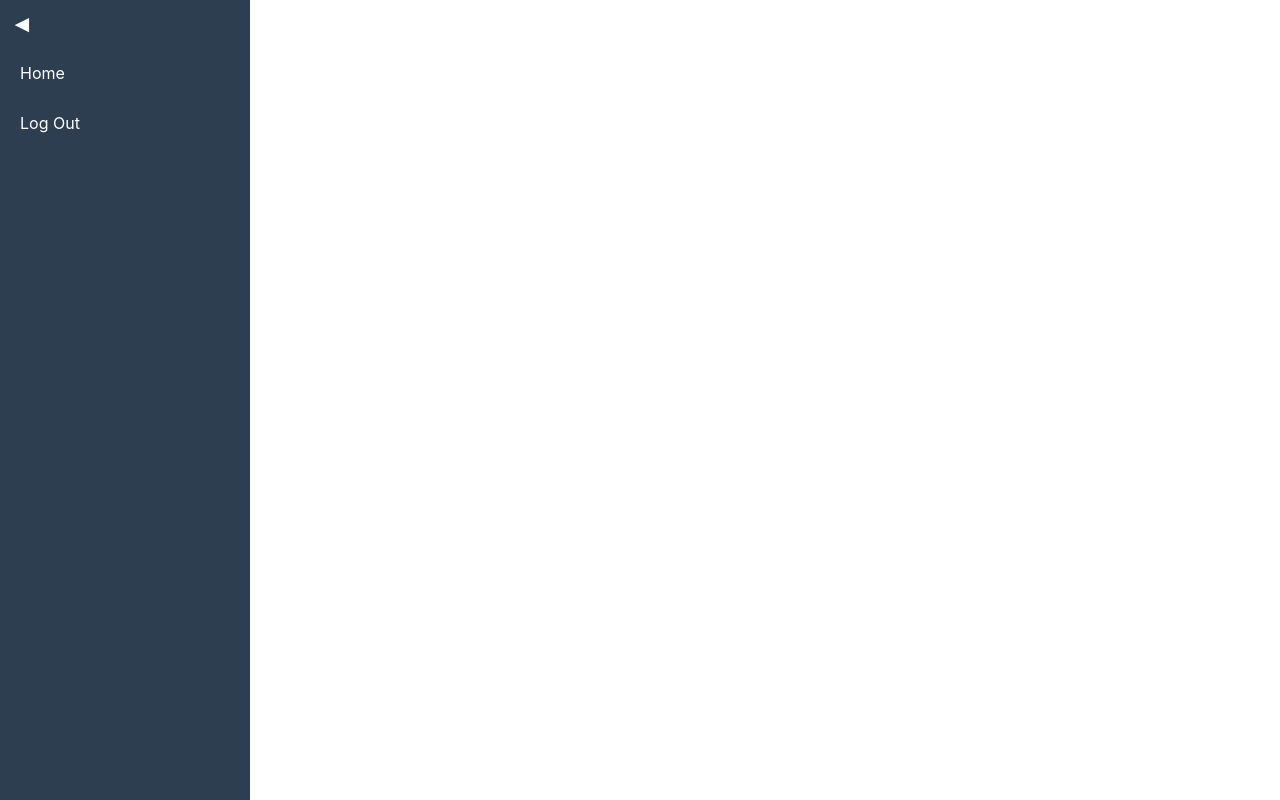
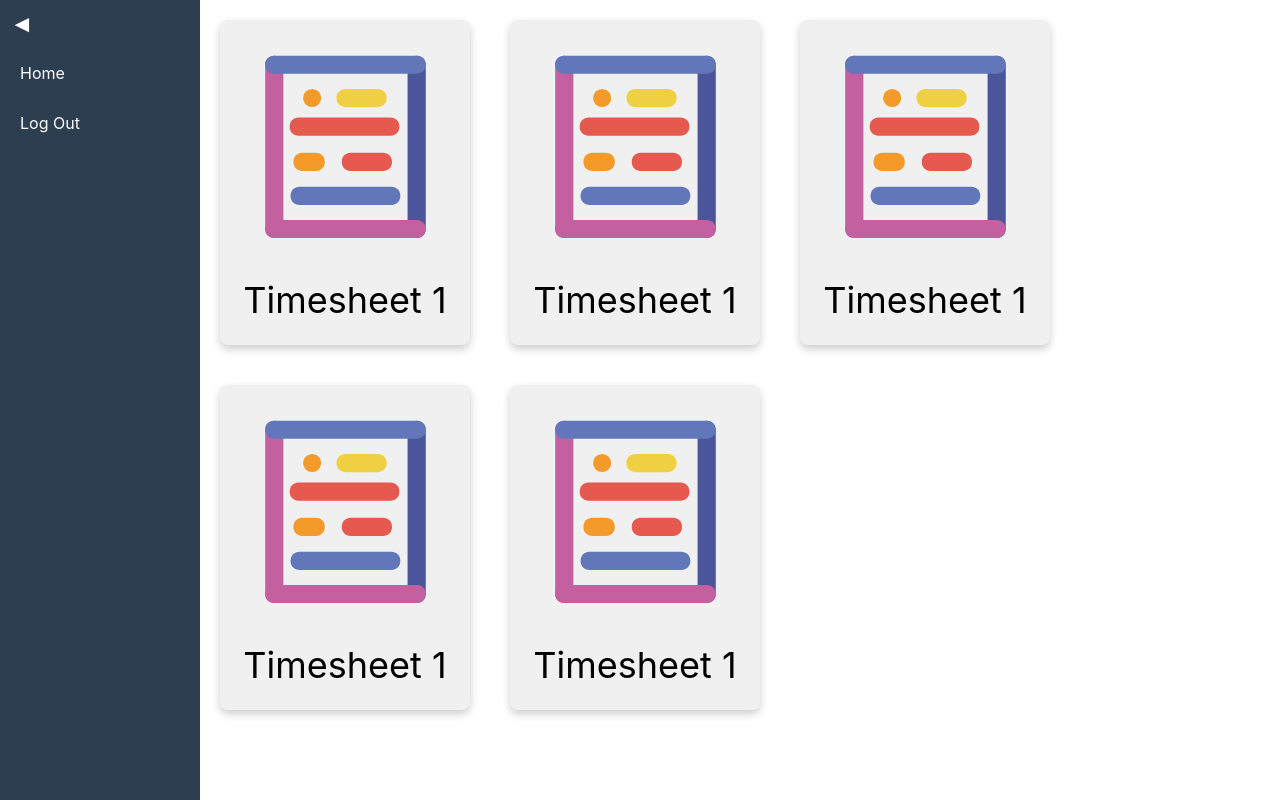
Before and after one commit to Yunikuna-Joey/Accrualify, a React (Create React App) app in the folder client/: page /home in a window 1280 px wide. Built offline with nearby package versions, Linux system fonts and the light colour scheme; no server answers.

Commit message:
feat(ui): Created info tiles for various timesheets

```diff
--- a/client/src/components/SideMenu/SideMenu.module.css
+++ b/client/src/components/SideMenu/SideMenu.module.css
@@ -1,5 +1,5 @@
 .sidemenu {
-    width: 250px;
+    width: 200px;
     height: 100vh;
     background-color: #2c3e50;
     color: white;
--- /dev/null
+++ b/client/src/components/TimesheetCard/TimesheetCard.js
@@ -0,0 +1,15 @@
+import React from 'react';
+import styles from './TimesheetCard.module.css';
+
+export default function TimesheetCard({ timesheetObject }) {
+    return (
+        <div className={styles.cardCtn}>
+            <div className={styles.iconTile}>
+                <img src="/document.svg" alt="document" />
+                <div className={styles.metadata}>
+                    <p> { timesheetObject.name } </p>
+                </div>
+            </div>
+        </div>
+    )
+}
--- /dev/null
+++ b/client/src/components/TimesheetCard/TimesheetCard.module.css
@@ -0,0 +1,32 @@
+.cardCtn {
+    display: flex;
+    justify-content: left;
+    align-items: left;
+    margin: 20px;
+}
+
+.iconTile {
+    width: 250px;
+    height: 300px;
+    background-color: #f0f0f0;
+    display: flex;
+    flex-direction: column;
+    justify-content: center;
+    align-items: center;
+    border-radius: 8px;
+    box-shadow: 0 4px 8px rgba(0, 0, 0, 0.2);
+    transition: box-shadow 0.3s ease;
+    padding-top: 25px;
+}
+
+.iconTile:hover {
+    box-shadow: 0 6px 12px rgba(0, 0, 0, 0.3); /* Enhanced shadow on hover */
+}
+
+.metadata {
+    font-size: 36px;
+}
+
+.iconTile img {
+    padding-top: 20px;
+}
--- a/client/src/pages/HomePage/HomePage.js
+++ b/client/src/pages/HomePage/HomePage.js
@@ -1,11 +1,22 @@
 import React from "react";
 import styles from "./HomePage.module.css";
 import SideMenu from "../../components/SideMenu/SideMenu";
+import TimesheetCard from "../../components/TimesheetCard/TimesheetCard";
 
 export default function HomePage() {
+    const testObject = { name: "Timesheet 1" };
+
     return (
-        <div>
+        <div className={styles.parentCtn}>
             <SideMenu />
+
+            <TimesheetCard timesheetObject={testObject} />
+            <TimesheetCard timesheetObject={testObject} />
+            <TimesheetCard timesheetObject={testObject} />
+            <TimesheetCard timesheetObject={testObject} />
+            <TimesheetCard timesheetObject={testObject} />
+
+
         </div>
     )
 }
--- a/client/src/pages/HomePage/HomePage.module.css
+++ b/client/src/pages/HomePage/HomePage.module.css
@@ -0,0 +1,6 @@
+.parentCtn {
+    margin-left: 200px;
+    display: flex;
+    flex-direction: row;
+    flex-wrap: wrap;
+}
```
Also changed, not shown: client/public/document.svg (added).
